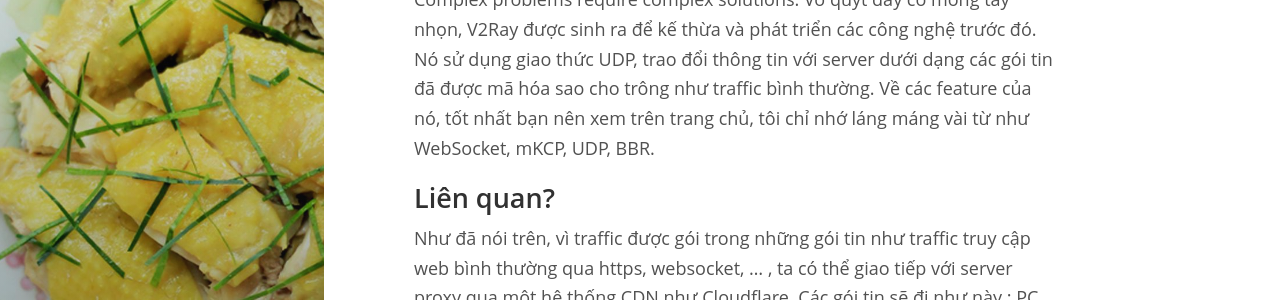
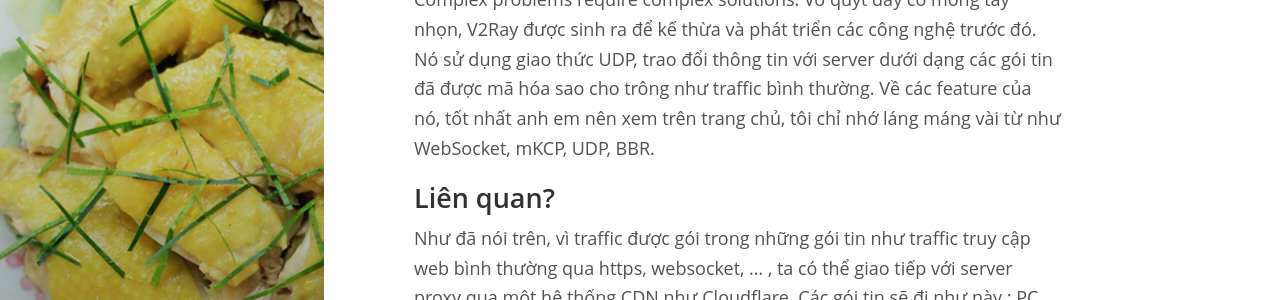
Before and after one commit to thit-ga-luoc/thitgaluoc.github.io, a Jekyll site: the page built from _posts/2020-05-26-Vuot-qua-bao-mang.md, in a window 1280 px wide and 900 px high, scrolled down 705 px. Shown: the part 273-573 px from the top of the window. Built offline with Jekyll 4.4.1, drawn with Linux system fonts in a browser that asks for light colours; some of the changed text lies outside the part shown.

Commit message:
Update 2020-05-26-Vuot-qua-bao-mang.md

```diff
--- a/_posts/2020-05-26-Vuot-qua-bao-mang.md
+++ b/_posts/2020-05-26-Vuot-qua-bao-mang.md
@@ -15,7 +15,7 @@ Hôm nay tôi xin giới thiệu với anh em một công nghệ proxy cũng mơ
 
 Bên cạnh các công nghệ VPN phổ biến toàn thế giới đang dùng như OpenVPN, SoftEther, hay mới đây nhất là WireGuard, hầu hết đều đã bị vô hiệu hóa, tôi xin điểm qua một vài cái tên nội địa : Shadowsocks, ShadowsocksR, Brook, Trojan, V2Ray,.... . Shadowsocks và Tor vốn được sử dụng rộng rãi, đã bị rơi rụng lả tả sau khi bức tường lửa của chủ tịch Tệp được level up lên một cấp độ mới, [sử dụng cả heuristic analysis để quét các traffic bất thường (mà nó tạo ra)](https://conferences.sigcomm.org/imc/2015/papers/p445.pdf).
 
-Complex problems require complex solutions. Vỏ quýt dày có móng tay nhọn, V2Ray được sinh ra để kế thừa và phát triển các công nghệ trước đó. Nó sử dụng giao thức UDP, trao đổi thông tin với server dưới dạng các gói tin đã được mã hóa sao cho trông như traffic bình thường. Về các feature của nó, tốt nhất bạn nên xem trên trang chủ, tôi chỉ nhớ láng máng vài từ như WebSocket, mKCP, UDP, BBR.
+Complex problems require complex solutions. Vỏ quýt dày có móng tay nhọn, V2Ray được sinh ra để kế thừa và phát triển các công nghệ trước đó. Nó sử dụng giao thức UDP, trao đổi thông tin với server dưới dạng các gói tin đã được mã hóa sao cho trông như traffic bình thường. Về các feature của nó, tốt nhất anh em nên xem trên trang chủ, tôi chỉ nhớ láng máng vài từ như WebSocket, mKCP, UDP, BBR.
 
 
 ## Liên quan?
```
